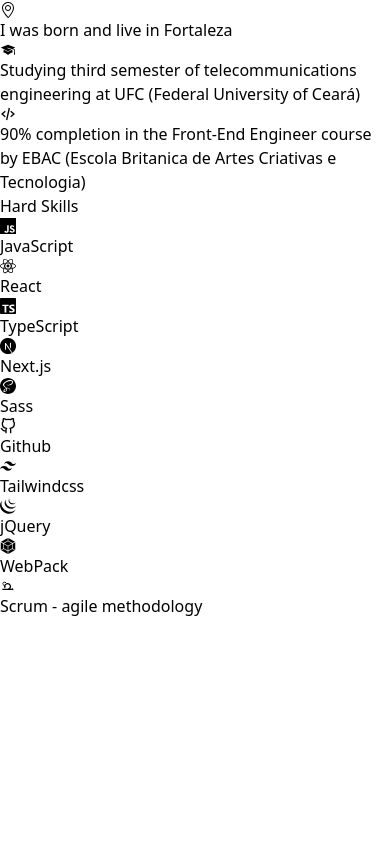
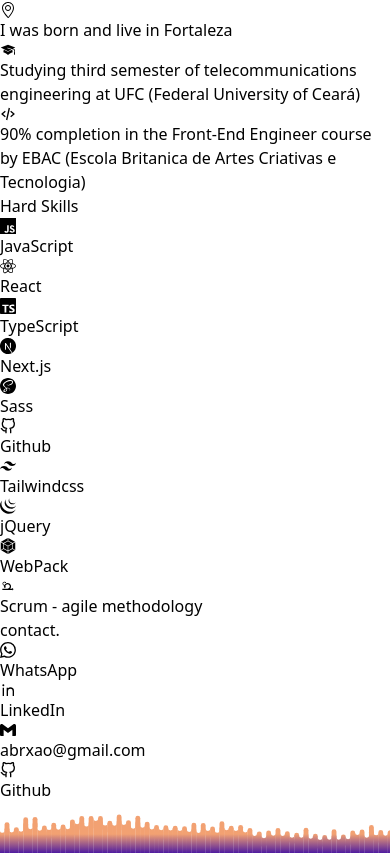
Before and after one commit to abrxao/portfolio, a Next.js app: page / in a window 390 px wide. Shown: the part 1544-2397 px from the top of the page. Before the commit the page ends 2162 px from the top, so only its background shows below. Built offline with nearby package versions, Linux system fonts and the light colour scheme; what @material-tailwind/react would draw is missing.

Commit message:
:sparkles: feat: adding contact section and animate decoration blocks title

```diff
--- a/src/components/About/About.tsx
+++ b/src/components/About/About.tsx
@@ -43,13 +43,16 @@
   return (
     <section
       id="about"
-      className="-mt-1 bg-bg-color px-5 pb-2 pt-8 flex flex-col items-center animation-slide"
+      className="-mt-1 bg-bg-color px-5 py-20 flex flex-col items-center"
     >
       <div
-        className="w-1/2 h-3 bg-orange rounded-3xl shadow-inner shadow-[#111a]
+        className="w-1/2 h-3 animate-about relative bg-orange rounded-3xl shadow-inner shadow-[#111a]
         lg:mt-10
         "
-      ></div>
+      >
+        <span className="bg-orange absolute h-full rounded-3xl animate-aboutl"></span>
+        <span className="bg-orange absolute h-full rounded-3xl animate-aboutr"></span>
+      </div>
       <div
         className="text-orange font-aero w-full text-center
         lg:text-7xl lg:my-20
--- /dev/null
+++ b/src/components/Contact/Contact.tsx
@@ -0,0 +1,127 @@
+import Image from "next/image";
+import Link from "next/link";
+import React from "react";
+import { BsWhatsapp } from "react-icons/bs";
+import { FiGithub } from "react-icons/fi";
+import { RiLinkedinLine } from "react-icons/ri";
+import { SiGmail } from "react-icons/si";
+import  svgFooter from '../../../public/fotter.svg';
+
+const Contact = () => {
+  return (
+    <section id="contact" className=" w-full bg-bg-color">
+      <div className="-mt-1 max-w-[1400px] m-auto py-20 pb-32 flex flex-col items-center font-aero text-white w-full ">
+        <div
+          className="w-2/3 lg:h-3 h-2 bg-orange animate-contact relative rounded-3xl shadow-inner shadow-[#111a]
+            lg:mt-10
+            "
+        >
+          <div
+            style={{ animationDelay: "-2500ms" }}
+            className="w-3/4 m-auto lg:h-3 h-2 bg-orange mt-3 animate-contact left-1/2 -translate-x-1/2 absolute opacity-75 rounded-3xl shadow-inner shadow-[#111a]
+            lg:mt-5
+            "
+          ></div>
+          <div
+            style={{ animationDelay: "-4500ms" }}
+            className="w-1/2 m-auto left-1/2 -translate-x-1/2 lg:h-3 h-2 absolute bg-orange mt-6 animate-contact opacity-50 rounded-3xl shadow-inner shadow-[#111a]
+            lg:mt-10
+            "
+          ></div>
+        </div>
+        <div
+          className="text-orange font-aero w-full text-center
+        lg:text-7xl lg:my-20
+        text-5xl mx-4 mt-8
+        "
+        >
+          contact.
+        </div>
+        <ul className="lg:flex w-full justify-around grid grid-cols-1 gap-x-10 gap-y-5 mt-10 xsm:grid-cols-2">
+          <li className="text-lg hover:opacity-80 hover:tracking-widest w-full flex justify-center duration-150">
+            <div className="flex">
+              <span
+                className="bg-white text-purple p-1 h-6 flex items-center justify-center rounded-md mr-2 cursor-pointer
+                lg:p-2 lg:h-10 lg:text-2xl lg:mr-4 lg:-mt-1
+                "
+              >
+                <BsWhatsapp />
+              </span>
+              <Link
+                href={"https://api.whatsapp.com/send?phone=5585994308558"}
+                target="_blank"
+                className="lg:text-2xl"
+              >
+                WhatsApp
+              </Link>
+            </div>
+          </li>
+
+          <li className="text-lg hover:opacity-80 hover:tracking-widest w-full flex justify-center duration-150">
+            <div className="flex">
+              <span
+                className="bg-white text-purple p-1 h-6 flex items-center justify-center rounded-md mr-2 cursor-pointer
+                    lg:p-2 lg:h-10 lg:text-2xl lg:mr-4 lg:-mt-1
+                    "
+              >
+                <RiLinkedinLine />
+              </span>
+              <Link
+                href={"https://www.linkedin.com/in/abrxao/"}
+                target="_blank"
+                className="lg:text-2xl"
+              >
+                LinkedIn
+              </Link>
+            </div>
+          </li>
+
+          <li className="text-lg hover:opacity-80 hover:tracking-widest w-full flex justify-center duration-150">
+            <div className="flex ">
+              <span
+                className="bg-white text-purple p-1 h-6 flex items-center justify-center rounded-md mr-2 cursor-pointer
+                    lg:p-2 lg:h-10 lg:text-2xl lg:mr-4 lg:-mt-1
+                    "
+              >
+                <SiGmail />
+              </span>
+              <Link
+                href={"mailto:abrxao@gmail.com"}
+                target="_blank"
+                className="lg:text-2xl"
+              >
+                abrxao@gmail.com
+              </Link>
+            </div>
+          </li>
+
+          <li className="text-lg hover:opacity-80 hover:tracking-widest w-full flex justify-center duration-150">
+            <div className="flex">
+              <span
+                className="bg-white text-purple p-1 h-6 flex items-center justify-center rounded-md mr-2 cursor-pointer
+                    lg:p-2 lg:h-10 lg:text-2xl lg:mr-4 lg:-mt-1
+                    "
+              >
+                <FiGithub />
+              </span>
+              <Link
+                href={"https://github.com/abrxao"}
+                target="_blank"
+                className="lg:text-2xl"
+              >
+                Github
+              </Link>
+            </div>
+          </li>
+        </ul>
+      </div>
+      <Image
+        src={svgFooter}
+        alt="final svg"
+        className="zoomSvg object-none h-60"
+      />
+    </section>
+  );
+};
+
+export default Contact;
--- a/src/components/Header/Header.tsx
+++ b/src/components/Header/Header.tsx
@@ -3,6 +3,22 @@
 import React, { FunctionComponent } from "react";
 
 const Header: FunctionComponent = () => {
+
+  const handleClick = (e: React.MouseEvent<HTMLAnchorElement, MouseEvent>
+) => {
+    e.preventDefault();
+    const target = e.target as HTMLElement;
+    const href = target.getAttribute("href")?.replace("/", "");
+    const element = document.querySelector(href as string);
+    console.log(element);
+    if (element) {
+      const position = element.getBoundingClientRect().top;
+      window.scrollTo({
+        top: position,
+        behavior: "smooth"
+      });
+    }
+  };
   return (
     <header>
       <ul
@@ -14,7 +30,7 @@
       "
       >
         <li>
-          <Link href="#about">about.</Link>
+          <Link href="#about" onClick={e=>handleClick(e)}>about.</Link>
         </li>
         <li className="cursor-not-allowed">
           <Tooltip content="not ready" className="border border-white p-2">
--- a/src/components/Presentation/Presentation.tsx
+++ b/src/components/Presentation/Presentation.tsx
@@ -12,7 +12,7 @@
   return (
     <section id="presentation">
       <div
-        className="relative w-full overflow-y-hidden flex flex-col overflow-x-hidden
+        className="relative w-full max-h-[900px] overflow-y-hidden flex flex-col overflow-x-hidden
 
         lg:h-[100vh] lg:min-h-[none]
 
@@ -62,14 +62,14 @@
           </div>
           <div
             className="aspect-[1] z-50  absolute
-            lg:h-[100vh] lg:bottom-10 lg:w-auto
+            lg:h-[100vh] lg:bottom-0 lg:w-auto lg:max-h-[900px]
             w-2/3 bottom-1/3
             "
           >
             <Image
               src={perfil}
               alt="abraão´s picture"
-              className="object-cover"
+              className="object-cover "
               sizes="(min-width: 0px) 500px
                       (min-width: 1000px) 1000px"
             />
--- a/src/pages/index.tsx
+++ b/src/pages/index.tsx
@@ -1,4 +1,5 @@
 import About from "@/components/About/About";
+import Contact from "@/components/Contact/Contact";
 import Presentation from "@/components/Presentation/Presentation";
 import { FunctionComponent} from "react"
 
@@ -8,6 +9,7 @@
    <>
    <Presentation/>
    <About/>
+   <Contact/>
    </>);
 }
 
--- a/src/styles/globals.css
+++ b/src/styles/globals.css
@@ -32,3 +32,9 @@
   background:#4f1ca0;
   border-radius: .4em;
 }
+
+@media (max-width: 768px){
+  .zoomSvg{
+  zoom:.5
+}
+}
--- a/tailwind.config.js
+++ b/tailwind.config.js
@@ -42,9 +42,39 @@
           "0%": { transform: "translateX(-110%)" },
           "100%": { transform: "translateX(0%)" },
         },
+        contact: {
+          "0%": { width: "30%" },
+          "25%": { width: "70%" },
+          "50%": { width: "50%" },
+          "75%": { width: "20%" },
+          "100%": { width: "30%" },
+        },
+        about: {
+          "0%": { width: "30%" },
+          "50%": { width: "60%" },
+          "100%": { width: "30%" },
+        },
+        aboutl: {
+          "0%": { width: "3.5em", backgroundColor: "#fff0" },
+          "3.99%": { backgroundColor: "#fff0" },
+          "4%": { width: "3.5em", left: "0", backgroundColor: "#f2a172" },
+          "80%": { width: "0em" },
+          "100%": { width: "0em", left: "-25%", backgroundColor: "#f2a172" },
+        },
+        aboutr: {
+          "0%": { width: "3.5em", backgroundColor: "#fff0" },
+          "3.99%": { backgroundColor: "#fff0" },
+          "4%": { width: "3.5em", right: "0", backgroundColor: "#f2a172" },
+          "80%": { width: "0em" },
+          "100%": { width: "0em", right: "-25%", backgroundColor: "#f2a172" },
+        },
       },
       animation: {
         slide: "slide 1500ms ease-in-out",
+        contact: "contact 9500ms cubic-bezier(.18,1.6,.89,-0.56) infinite",
+        about: "about 4s cubic-bezier(0,1.06,0,.73) infinite",
+        aboutl: " aboutl 4s cubic-bezier(0,.79,.23,1.14) infinite",
+        aboutr: " aboutr 4s cubic-bezier(0,.79,.23,1.14) infinite",
       },
     },
   },
```
Also changed, not shown: src/utils/sites.js (added, +14 -0 lines), public/fotter.svg (added).
